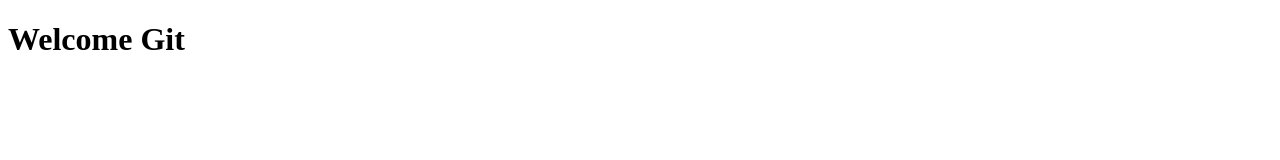
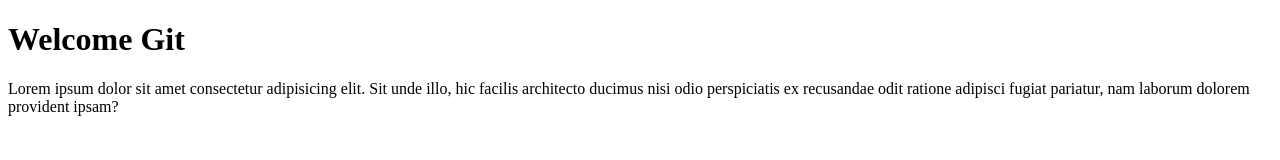
Before and after one commit to Minshimm/contribution, a plain HTML site: page index.html in a window 1280 px wide. Drawn offline with Linux system fonts and the light colour scheme.

Commit message:
p tag added

```diff
--- a/index.html
+++ b/index.html
@@ -7,5 +7,6 @@
 </head>
 <body>
     <h1>Welcome Git</h1>
+    <p>Lorem ipsum dolor sit amet consectetur adipisicing elit. Sit unde illo, hic facilis architecto ducimus nisi odio perspiciatis ex recusandae odit ratione adipisci fugiat pariatur, nam laborum dolorem provident ipsam?</p>
 </body>
 </html>
```
